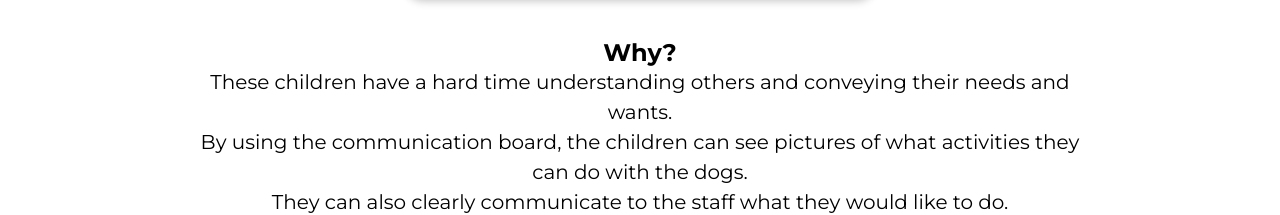
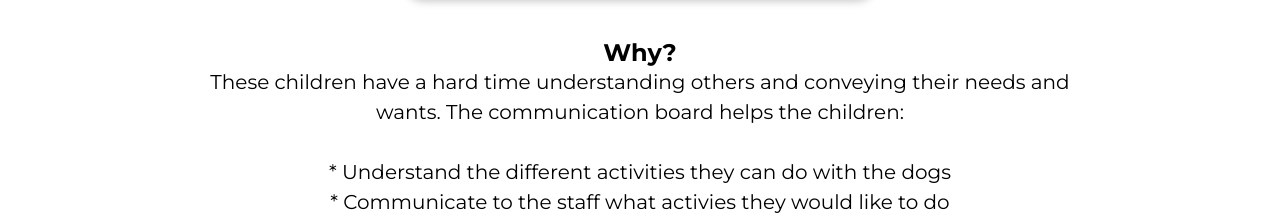
Before and after one commit to EliaRenov/portfolio, a React (Vite) app: page /comms-board in a window 1280 px wide. Shown: the part 589-804 px from the top of the page. Built offline with nearby package versions, Linux system fonts and the light colour scheme.

Commit message:
Update comms board page

```diff
--- a/src/App.jsx
+++ b/src/App.jsx
@@ -44,7 +44,9 @@ function App() {
   return (
     <>
       <header className="header">
+        <a href="/">
             <h1 className="portfolio-title">Portfolio</h1>
+        </a>
             <nav className="nav">
                 <ul className="nav-list">
                     <li className="nav-link">
--- a/src/CommsBoard.jsx
+++ b/src/CommsBoard.jsx
@@ -39,10 +39,18 @@ const CommsBoard = (props) => {
                     </h2>
                     <h4 className="project-ep-content project-summary">
                         These children have a hard time understanding others and conveying their needs and wants.
+                        The communication board helps the children:
                         <br />
-                        By using the communication board, the children can see pictures of what activities they can do with the dogs.
                         <br />
-                        They can also clearly communicate to the staff what they would like to do.
+                        * Understand the different activities they can do with the dogs
+                        <br />
+                        * Communicate to the staff what activies they would like to do
+                        <br />
+                        * Strengthen communication and social tools
+                        <br />
+                        * Overcoming fears (fear of dogs)
+                        <br />
+                        * Build personal confidence
                     </h4>
                 </section>
                 <section className="project-ep">
```
Also changed, not shown: 1 other file (tests, documents, lock files or other folders).
